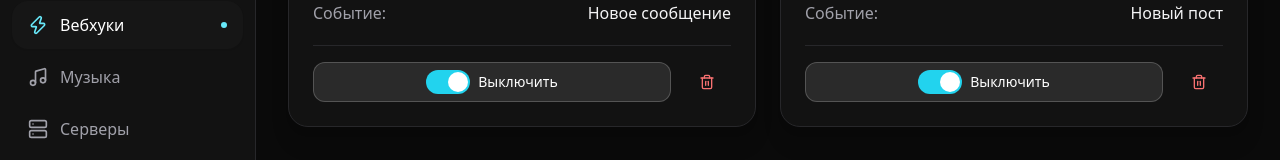
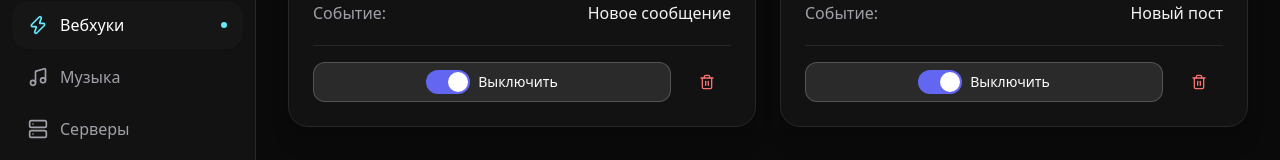
Before and after one commit to R4YDMOND/nova-bot, a Next.js app in the folder frontend/: page /dashboard/webhooks in a window 1280 px wide. Shown: the part 368-528 px from the top of the page. Built offline with nearby package versions, Linux system fonts and the light colour scheme.

Commit message:
fix: кодировка servers/page, исправлен toggle.tsx

```diff
--- a/frontend/src/components/ui/toggle.tsx
+++ b/frontend/src/components/ui/toggle.tsx
@@ -2,19 +2,20 @@
 import * as React from "react";
 import { cn } from "@/lib/utils";
 
-const Switch = React.forwardRef<
-  React.ElementRef<typeof React.HTMLInputElement>,
-  React.ComponentPropsWithoutRef<typeof React.HTMLInputElement>
->(({ className, ...props }, ref) => (
+export interface SwitchProps extends React.InputHTMLAttributes<HTMLInputElement> {}
+
+const Switch = React.forwardRef<HTMLInputElement, SwitchProps>(
+  ({ className, ...props }, ref) => (
     <label className="relative inline-flex items-center cursor-pointer">
       <input type="checkbox" ref={ref} className="sr-only peer" {...props} />
       <div className={cn(
-      "toggle w-11 h-6 bg-zinc-700 peer-focus:ring-2 peer-focus:ring-nova-500 rounded-full peer",
-      "peer-checked:bg-nova-500 after:content-[''] after:absolute after:top-0.5 after:left-0.5 after:bg-white after:rounded-full after:h-5 after:w-5 after:transition-all peer-checked:after:translate-x-5",
+        "w-11 h-6 bg-zinc-700 peer-focus:ring-2 peer-focus:ring-indigo-500 rounded-full peer",
+        "peer-checked:bg-indigo-500 after:content-[''] after:absolute after:top-0.5 after:left-0.5",
+        "after:bg-white after:rounded-full after:h-5 after:w-5 after:transition-all peer-checked:after:translate-x-5",
         className
       )} />
     </label>
-));
+  )
+);
 Switch.displayName = "Switch";
-
 export { Switch };
```
Lines whose indentation alone changed are shown as unchanged.
